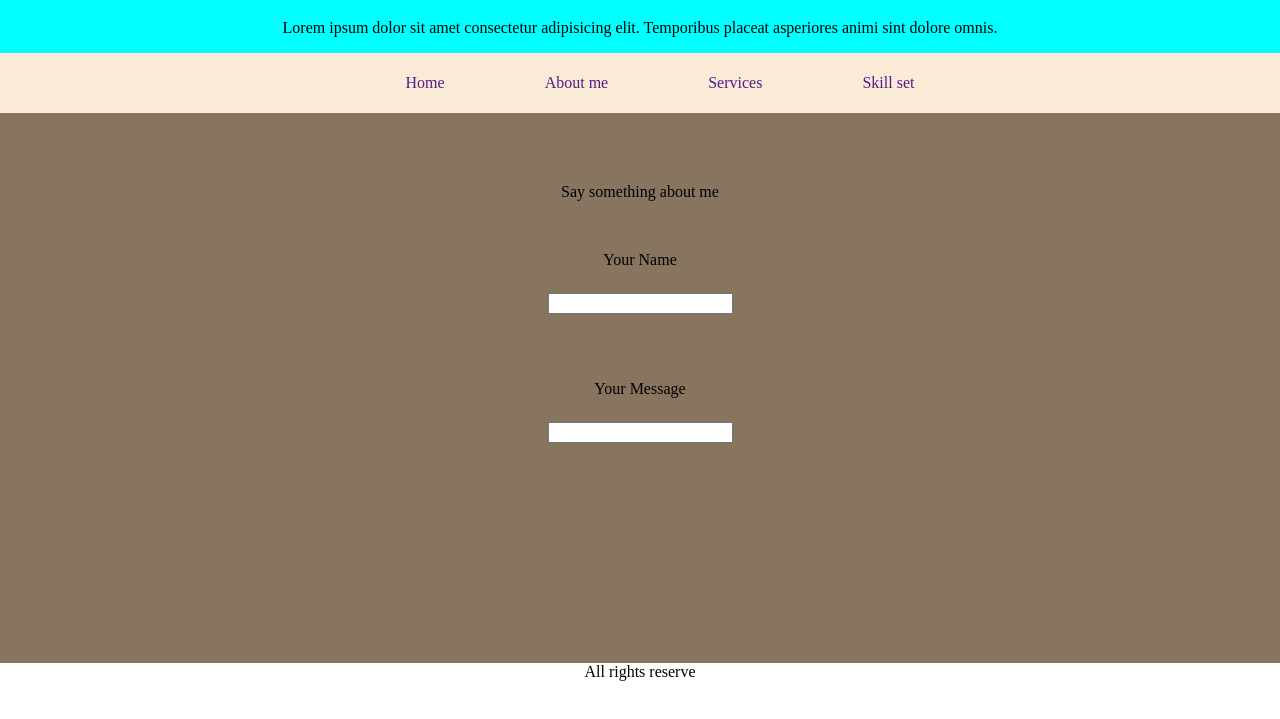
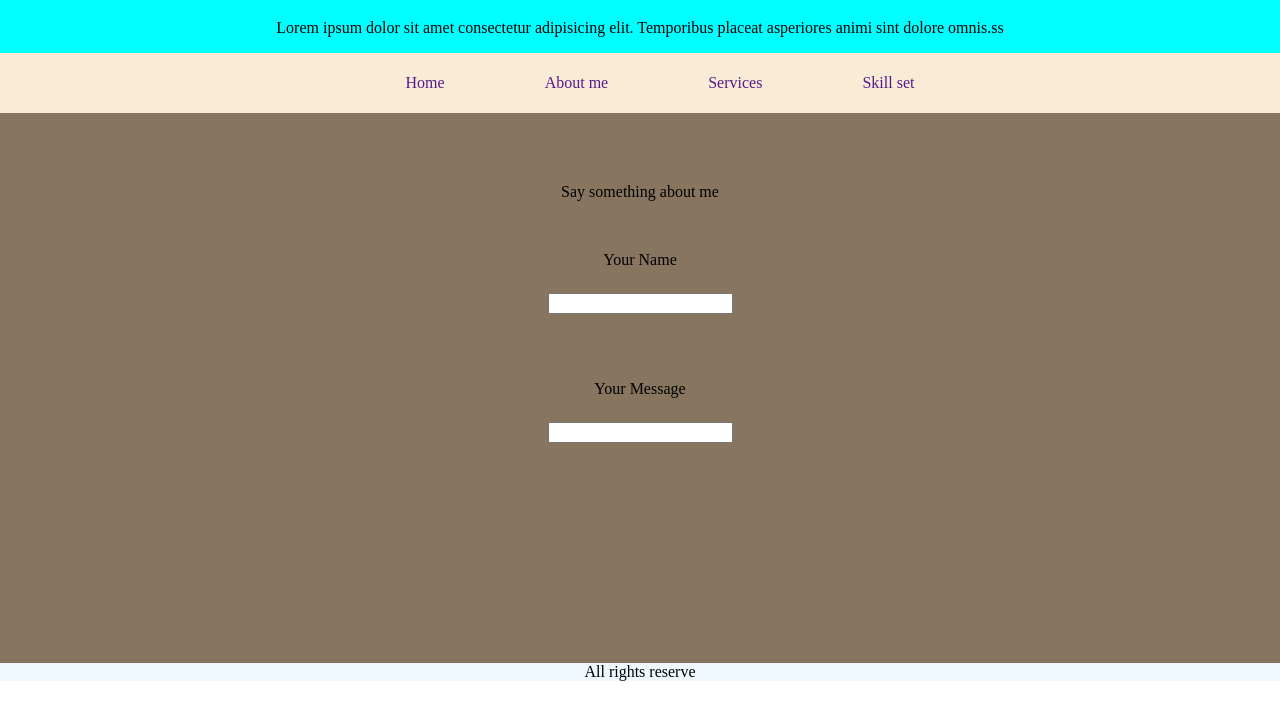
Before and after one commit to BunjanMark/Handson, a plain HTML site: page index.html in a window 1280 px wide. Shown: the part 61-780 px from the top of the page. Drawn offline with Linux system fonts and the light colour scheme.

Commit message:
Hello world

```diff
--- a/index.html
+++ b/index.html
@@ -17,7 +17,7 @@
 				<p>
 					Lorem ipsum dolor sit amet consectetur
 					adipisicing elit. Temporibus placeat
-					asperiores animi sint dolore omnis.
+					asperiores animi sint dolore omnis.ss
 				</p>
 			</div>
 		</header>
--- a/style.css
+++ b/style.css
@@ -65,4 +65,5 @@ footer {
 	display: flex;
 	justify-content: center;
 	height: 100%;
+	background-color: aliceblue;
 }
```
